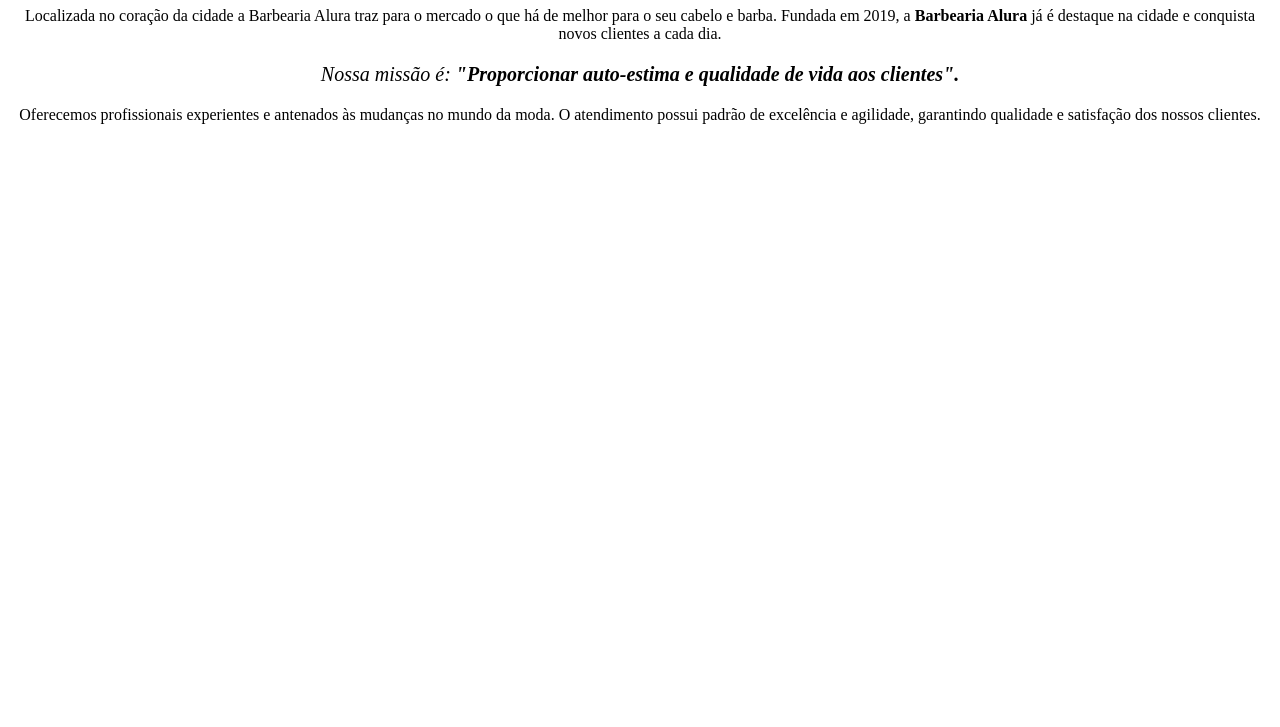
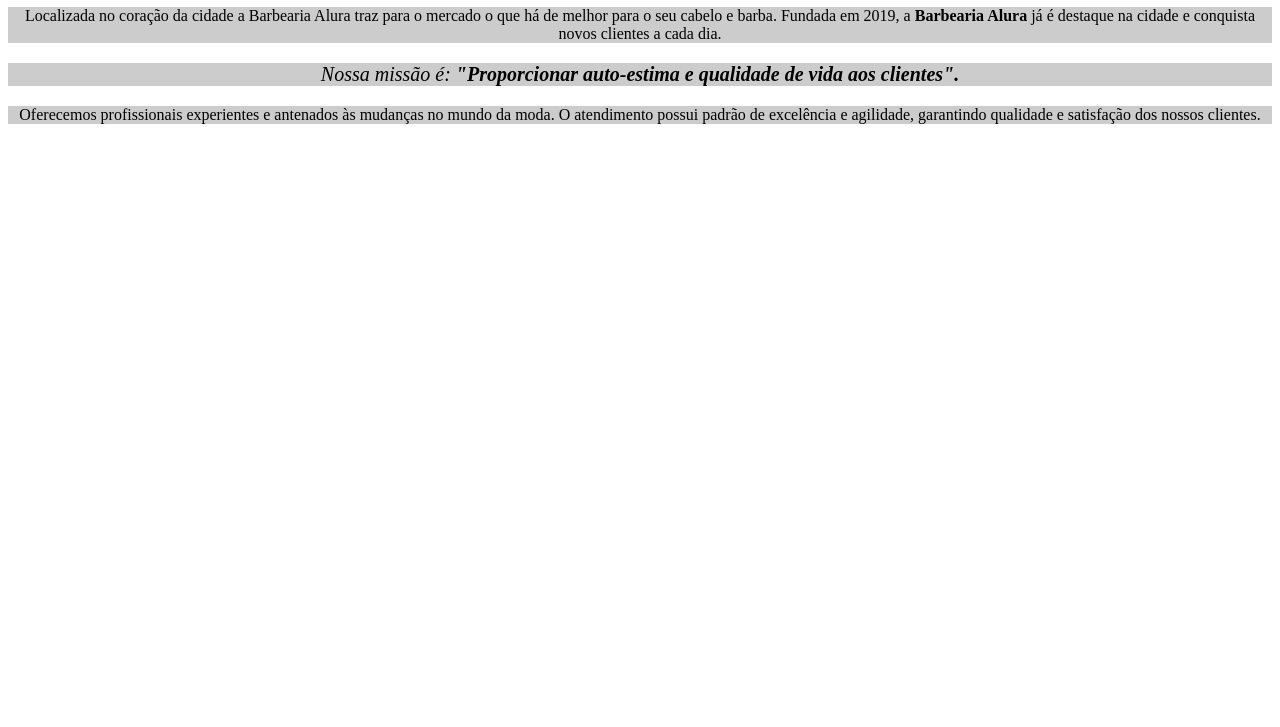
Before and after one commit to PedroTorazzi/primeiro-repositorio, a plain HTML site: page index.html in a window 1280 px wide. Shown: the part 73-800 px from the top of the page. Drawn offline with Linux system fonts and the light colour scheme.

Commit message:
Update index.html

```diff
--- a/index.html
+++ b/index.html
@@ -1,6 +1,15 @@
 <!DOCTYPE html>
 <html>  <html lang="PT-BR">
-<head>     <meta charset="UTF-8">        <title>Barbearia Alura</title>   </head>
+
+<head>     <meta charset="UTF-8">        <title>Barbearia Alura</title>
+<style>
+p {
+    text-align:center ; background:#CCCCCC ;
+}
+</style>
+
+
+</head>
 
 <body>
 
```
